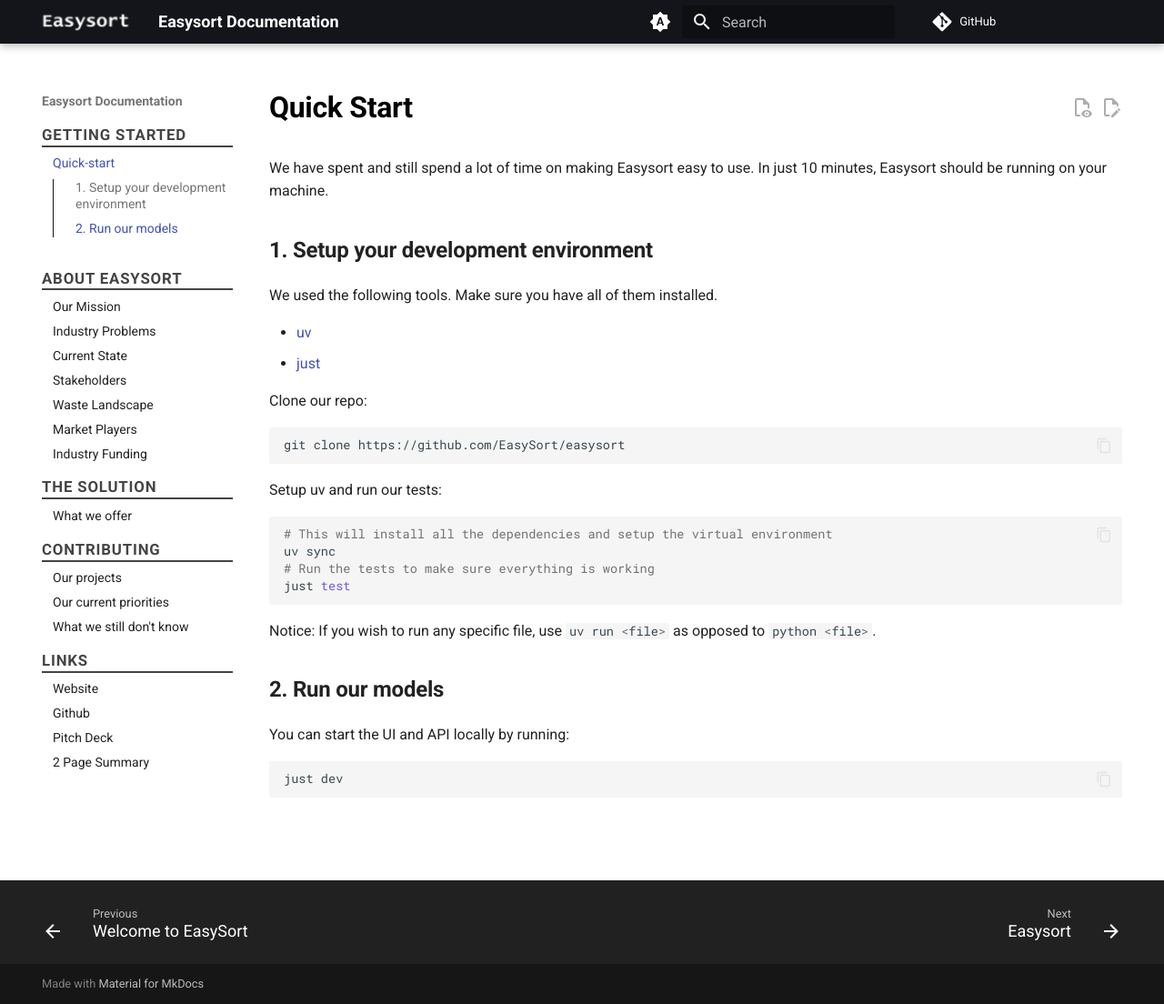
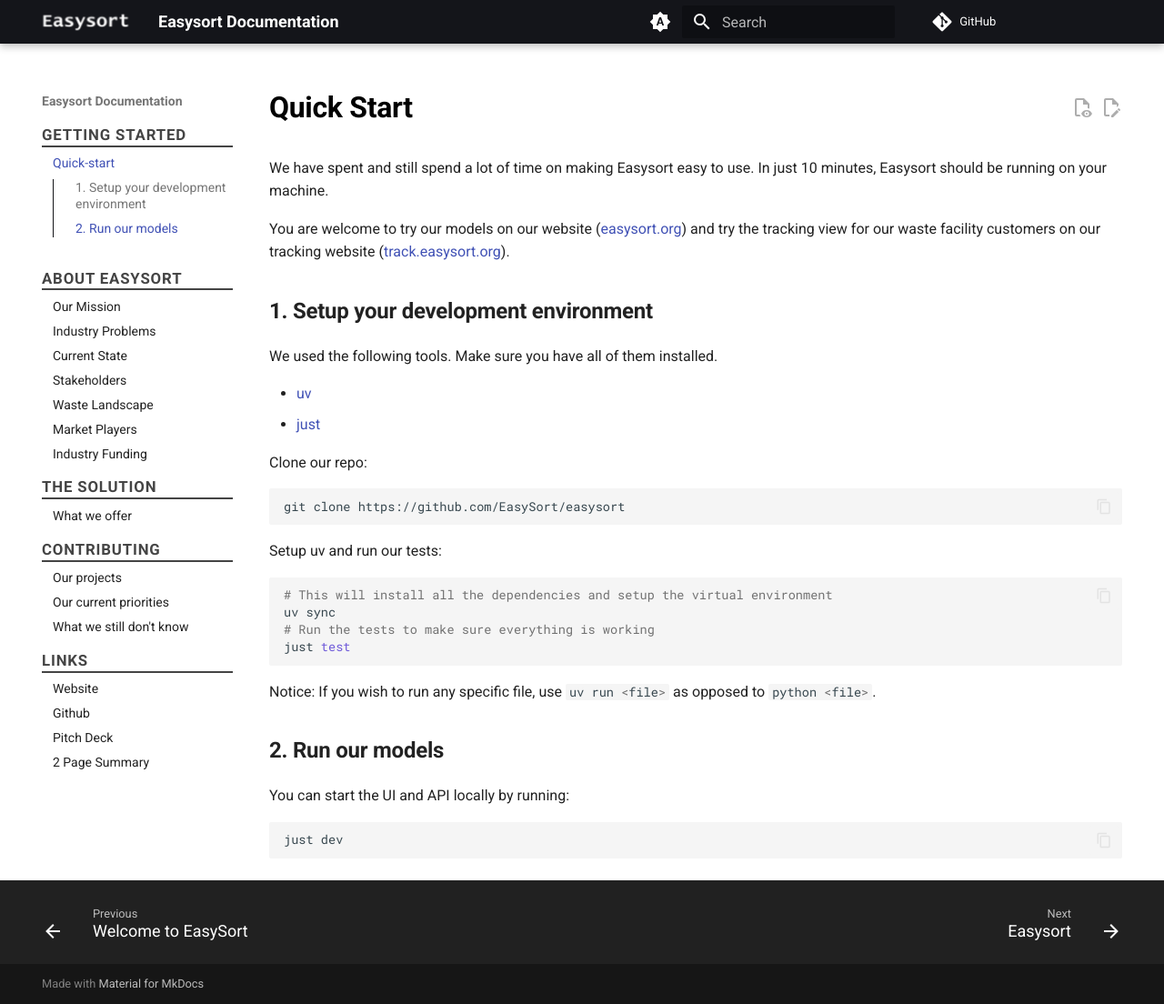
Before and after one commit to Easysort/Easysort, an MkDocs documentation site: the page built from docs/getting-started/quick-start.md, in a window 1280 px wide and 1104 px high. Shown: the whole window at 91% size. Built offline with MkDocs 1.6.1 and Material for MkDocs 9.7.7, drawn with Linux system fonts in a browser that asks for light colours; comment, search, counter and statistics services are not loaded.

Commit message:
update quick start

```diff
--- a/docs/getting-started/quick-start.md
+++ b/docs/getting-started/quick-start.md
@@ -1,6 +1,8 @@
 # Quick Start
 
 We have spent and still spend a lot of time on making Easysort easy to use. In just 10 minutes, Easysort should be running on your machine.
+
+You are welcome to try our models on our website ([easysort.org](https://easysort.org)) and try the tracking view for our waste facility customers on our tracking website ([track.easysort.org](https://track.easysort.org)).
 
  <!-- In just 10 minutes you should be able to make simple changes to our code and run it on your own machine. -->
 
```
